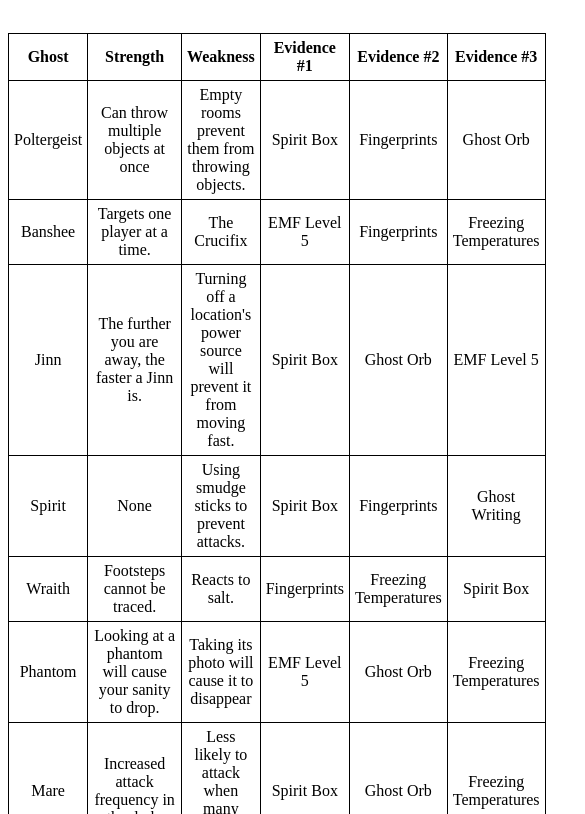
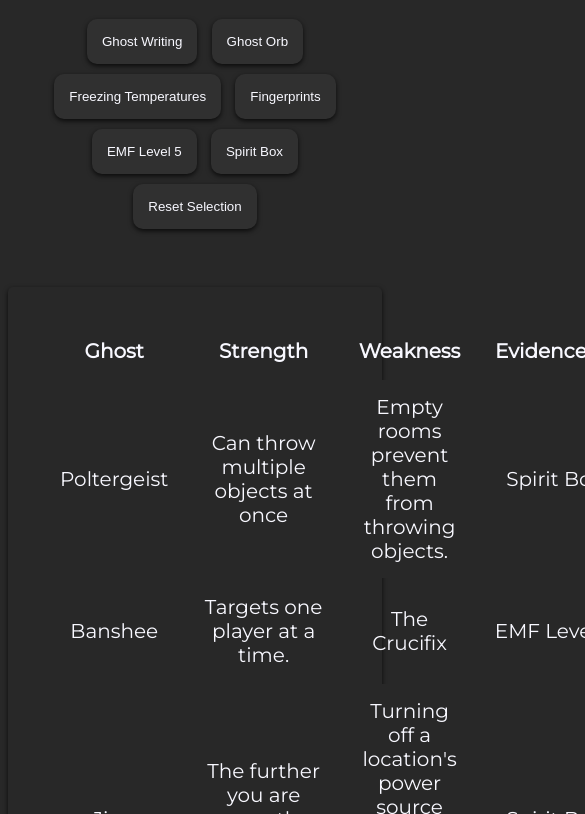
Before and after one commit to ArcaneDisgea/phasmo-finder, a plain HTML site: page index.html in a window 390 px wide. Shown: the part 125-939 px from the top of the page, 585 px wide, since content can reach past the window. Drawn offline with Linux system fonts and the light colour scheme.

Commit message:
styled up v1

```diff
--- a/app.js
+++ b/app.js
@@ -1,5 +1,5 @@
-const url = './ghost.json'
-const ghostTable = document.getElementById('ghost-table')
+const url = "./ghost.json";
+const ghostTable = document.getElementById("ghost-table");
 
 function createNode(element) {
   return document.createElement(element); // Create the type of element you pass in the parameters
@@ -10,7 +10,7 @@ function append(parent, el) {
 }
 
 fetch(url)
-    .then(resp => resp.json())
+  .then((resp) => resp.json())
   .then(function (ghostsList) {
     return ghostsList.map(function (ghosts) {
       let tr = createNode("tr"),
@@ -20,88 +20,112 @@ fetch(url)
         tdEviOne = createNode("td"),
         tdEviTwo = createNode("td"),
         tdEviThree = createNode("td");
-            tr.id = `${ghosts.name}`
-            tdName.innerHTML = `${ghosts.name}`
-            tdStr.innerHTML = `${ghosts.strength}`
-            tdWeak.innerHTML = `${ghosts.weakness}`
-            tdEviOne.innerHTML = `${ghosts.evidence[0]}`
-            tdEviTwo.innerHTML = `${ghosts.evidence[1]}`
-            tdEviThree.innerHTML = `${ghosts.evidence[2]}`
-            append(tr, tdName)
-            append(tr, tdStr)
-            append(tr, tdWeak)
-            append(tr, tdEviOne)
-            append(tr, tdEviTwo)
-            append(tr, tdEviThree)
-            append(ghostTable, tr)
-        })
-    })
+      tr.id = `${ghosts.name}`;
+      tdName.innerHTML = `${ghosts.name}`;
+      tdStr.innerHTML = `${ghosts.strength}`;
+      tdWeak.innerHTML = `${ghosts.weakness}`;
+      tdEviOne.innerHTML = `${ghosts.evidence[0]}`;
+      tdEviTwo.innerHTML = `${ghosts.evidence[1]}`;
+      tdEviThree.innerHTML = `${ghosts.evidence[2]}`;
+      append(tr, tdName);
+      append(tr, tdStr);
+      append(tr, tdWeak);
+      append(tr, tdEviOne);
+      append(tr, tdEviTwo);
+      append(tr, tdEviThree);
+      append(ghostTable, tr);
+    });
+  });
 
 function resetSelection() {
-    document.getElementById("Poltergeist").style.display = ""
-    document.getElementById("Banshee").style.display = ""
-    document.getElementById("Jinn").style.display = ""
-    document.getElementById("Wraith").style.display = ""
-    document.getElementById("Phantom").style.display = ""
-    document.getElementById("Mare").style.display = ""
-    document.getElementById("Spirit").style.display = ""
-    document.getElementById("Revenant").style.display = ""
-    document.getElementById("Shade").style.display = ""
-    document.getElementById("Demon").style.display = ""
-    document.getElementById("Yurei").style.display = ""
-    document.getElementById("Oni").style.display = ""
+  document.getElementById("Poltergeist").style.display = "";
+  document.getElementById("Banshee").style.display = "";
+  document.getElementById("Jinn").style.display = "";
+  document.getElementById("Wraith").style.display = "";
+  document.getElementById("Phantom").style.display = "";
+  document.getElementById("Mare").style.display = "";
+  document.getElementById("Spirit").style.display = "";
+  document.getElementById("Revenant").style.display = "";
+  document.getElementById("Shade").style.display = "";
+  document.getElementById("Demon").style.display = "";
+  document.getElementById("Yurei").style.display = "";
+  document.getElementById("Oni").style.display = "";
+  document.getElementById("ghost-writing").style.backgroundColor = "";
+  document.getElementById("ghost-writing").style.color = "";
+  document.getElementById("ghost-orb").style.backgroundColor = "";
+  document.getElementById("ghost-orb").style.color = "";
+  document.getElementById("freezing-temps").style.backgroundColor = "";
+  document.getElementById("freezing-temps").style.color = "";
+  document.getElementById("fingerprint").style.backgroundColor = "";
+  document.getElementById("fingerprint").style.color = "";
+  document.getElementById("emf-five").style.backgroundColor = "";
+  document.getElementById("emf-five").style.color = "";
+  document.getElementById("spiritbox").style.backgroundColor = "";
+  document.getElementById("spiritbox").style.color = "";
 }
 
 function ghostWriting() {
-    document.getElementById("Poltergeist").style.display = "none"
-    document.getElementById("Banshee").style.display = "none"
-    document.getElementById("Jinn").style.display = "none"
-    document.getElementById("Wraith").style.display = "none"
-    document.getElementById("Phantom").style.display = "none"
-    document.getElementById("Mare").style.display = "none"
+  document.getElementById("Poltergeist").style.display = "none";
+  document.getElementById("Banshee").style.display = "none";
+  document.getElementById("Jinn").style.display = "none";
+  document.getElementById("Wraith").style.display = "none";
+  document.getElementById("Phantom").style.display = "none";
+  document.getElementById("Mare").style.display = "none";
+  document.getElementById("ghost-writing").style.backgroundColor = "#f8f8ff";
+  document.getElementById("ghost-writing").style.color = "#000000";
 }
 
 function ghostOrb() {
-    document.getElementById("Banshee").style.display = "none"
-    document.getElementById("Spirit").style.display = "none"
-    document.getElementById("Wraith").style.display = "none"
-    document.getElementById("Revenant").style.display = "none"
-    document.getElementById("Demon").style.display = "none"
-    document.getElementById("Yurei").style.display = "none"
-    document.getElementById("Oni").style.display = "none"
+  document.getElementById("Banshee").style.display = "none";
+  document.getElementById("Spirit").style.display = "none";
+  document.getElementById("Wraith").style.display = "none";
+  document.getElementById("Revenant").style.display = "none";
+  document.getElementById("Demon").style.display = "none";
+  document.getElementById("Yurei").style.display = "none";
+  document.getElementById("Oni").style.display = "none";
+  document.getElementById("ghost-orb").style.backgroundColor = "#f8f8ff";
+  document.getElementById("ghost-orb").style.color = "#000000";
 }
 
 function freTemp() {
-    document.getElementById("Poltergeist").style.display = "none"
-    document.getElementById("Jinn").style.display = "none"
-    document.getElementById("Spirit").style.display = "none"
-    document.getElementById("Revenant").style.display = "none"
-    document.getElementById("Shade").style.display = "none"
-    document.getElementById("Oni").style.display = "none"
+  document.getElementById("Poltergeist").style.display = "none";
+  document.getElementById("Jinn").style.display = "none";
+  document.getElementById("Spirit").style.display = "none";
+  document.getElementById("Revenant").style.display = "none";
+  document.getElementById("Shade").style.display = "none";
+  document.getElementById("Oni").style.display = "none";
+  document.getElementById("freezing-temps").style.backgroundColor = "#f8f8ff";
+  document.getElementById("freezing-temps").style.color = "#000000";
 }
 
 function finPrnt() {
-    document.getElementById("Jinn").style.display = "none"
-    document.getElementById("Phantom").style.display = "none"
-    document.getElementById("Mare").style.display = "none"
-    document.getElementById("Shade").style.display = "none"
-    document.getElementById("Demon").style.display = "none"
-    document.getElementById("Yurei").style.display = "none"
-    document.getElementById("Oni").style.display = "none"
+  document.getElementById("Jinn").style.display = "none";
+  document.getElementById("Phantom").style.display = "none";
+  document.getElementById("Mare").style.display = "none";
+  document.getElementById("Shade").style.display = "none";
+  document.getElementById("Demon").style.display = "none";
+  document.getElementById("Yurei").style.display = "none";
+  document.getElementById("Oni").style.display = "none";
+  document.getElementById("fingerprint").style.backgroundColor = "#f8f8ff";
+  document.getElementById("fingerprint").style.color = "#000000";
 }
 
 function emfFive() {
-    document.getElementById("Poltergeist").style.display = "none"
-    document.getElementById("Spirit").style.display = "none"
-    document.getElementById("Wraith").style.display = "none"
-    document.getElementById("Mare").style.display = "none"
-    document.getElementById("Demon").style.display = "none"
-    document.getElementById("Yurei").style.display = "none"
+  document.getElementById("Poltergeist").style.display = "none";
+  document.getElementById("Spirit").style.display = "none";
+  document.getElementById("Wraith").style.display = "none";
+  document.getElementById("Mare").style.display = "none";
+  document.getElementById("Demon").style.display = "none";
+  document.getElementById("Yurei").style.display = "none";
+  document.getElementById("emf-five").style.backgroundColor = "#f8f8ff";
+  document.getElementById("emf-five").style.color = "#000000";
 }
 
 function spiritBox() {
-    document.getElementById("Banshee").style.display = "none"
-    document.getElementById("Phantom").style.display = "none"
-    document.getElementById("Revenant").style.display = "none"
-    document.getElementById("Shade").style.display = "none"
+  document.getElementById("Banshee").style.display = "none";
+  document.getElementById("Phantom").style.display = "none";
+  document.getElementById("Revenant").style.display = "none";
+  document.getElementById("Shade").style.display = "none";
+  document.getElementById("spiritbox").style.backgroundColor = "#f8f8ff";
+  document.getElementById("spiritbox").style.color = "#000000";
 }
--- a/index.html
+++ b/index.html
@@ -1,26 +1,29 @@
 <!DOCTYPE html>
 <html lang="en">
-
   <head>
-    <meta charset="UTF-8">
-    <meta name="viewport" content="width=device-width, initial-scale=1.0">
-    <link rel="stylesheet" href="style.css">
+    <meta charset="UTF-8" />
+    <meta name="viewport" content="width=device-width, initial-scale=1.0" />
+    <link rel="stylesheet" href="style.css" />
+    <link rel="preconnect" href="https://fonts.gstatic.com">
+    <link href="https://fonts.googleapis.com/css2?family=Montserrat&display=swap" rel="stylesheet">
     <title>Phasmo-Finder</title>
   </head>
 
   <body>
     <h1 class="header">Phasmo-Finder</h1>
     <div class="evi-btn">
-        <button onclick="ghostWriting()">Ghost Writing</button>
-        <button onclick="ghostOrb()">Ghost Orb</button>
-        <button onclick="freTemp()">Freezing Temperatures</button>
-        <button onclick="finPrnt()">Fingerprints</button>
-        <button onclick="emfFive()">EMF Level 5</button>
-        <button onclick="spiritBox()">Spirit Box</button>
-        <button onclick="resetSelection()">Reset</button>
+      <button id="ghost-writing" onclick="ghostWriting()">Ghost Writing</button>
+      <button id="ghost-orb" onclick="ghostOrb()">Ghost Orb</button>
+      <button id="freezing-temps" onclick="freTemp()">Freezing Temperatures</button>
+      <button id="fingerprint" onclick="finPrnt()">Fingerprints</button>
+      <button id="emf-five" onclick="emfFive()">EMF Level 5</button>
+      <button id="spiritbox" onclick="spiritBox()">Spirit Box</button>
+      <br>
+      <button onclick="resetSelection()">Reset Selection</button>
     </div>
-    <br>
-    <br>
+    <br />
+    <br />
+    <div class="container">
       <table id="ghost-table" class="ghost-table">
         <tr>
           <th>Ghost</th>
@@ -31,7 +34,7 @@
           <th>Evidence #3</th>
         </tr>
       </table>
+    </div>
   </body>
   <script src="app.js"></script>
-
 </html>
--- a/style.css
+++ b/style.css
@@ -1,11 +1,68 @@
-table, th, td {
-    border: 1px solid black;
-    border-collapse: collapse;
-    padding: 5px;
-    text-align: center;
-    margin: auto;
+html {
+  background-color: #282828;
+  color: #fff;
+  font-family: "Montserrat", sans-serif;
+}
+
+table,
+th,
+td {
+  padding: 15px;
+  text-align: center;
+  margin: auto;
+}
+
+tr:nth-child(2n) {
+  background-color: #282828;
+}
+
+.header,
+.evi-btn {
+  text-align: center;
+  margin: 15px;
+}
+
+.header {
+  margin: 50px;
+}
+
+.evi-btn button {
+  background-color: #303030;
+  color: #f8f8ff;
+  border: none;
+  padding: 15px;
+  border-radius: 10px;
+  display: inline-block;
+  margin: 5px;
+  -webkit-box-shadow: 0px 2px 5px 0px rgba(0, 0, 0, 0.75);
+  -moz-box-shadow: 0px 2px 5px 0px rgba(0, 0, 0, 0.75);
+  box-shadow: 0px 2px 5px 0px rgba(0, 0, 0, 0.75);
+}
+
+.evi-btn button:hover {
+  background-color: #282828;
+}
+
+.evi-btn button:active {
+  background-color: #252525;
+}
+
+.container {
+  background-color: #303030;
+  color: #f8f8ff;
+  padding: 1em;
+  max-width: max-content;
+  margin: auto;
+  border-radius: 5px;
+  font-size: 20px;
+  -webkit-box-shadow: 0px 2px 5px 0px rgba(0, 0, 0, 0.75);
+  -moz-box-shadow: 0px 2px 5px 0px rgba(0, 0, 0, 0.75);
+  box-shadow: 0px 2px 5px 0px rgba(0, 0, 0, 0.75);
+}
+
+@media only screen and (max-width: 600px) {
+  .container {
+    max-width: 100%;
+    background-color: #282828;
   }
-
-.header, .evi-btn {
-    text-align: center;
 }
```
Also changed, not shown: .github/preview.gif (added), 1 other file. Lines whose indentation alone changed are shown as unchanged.
